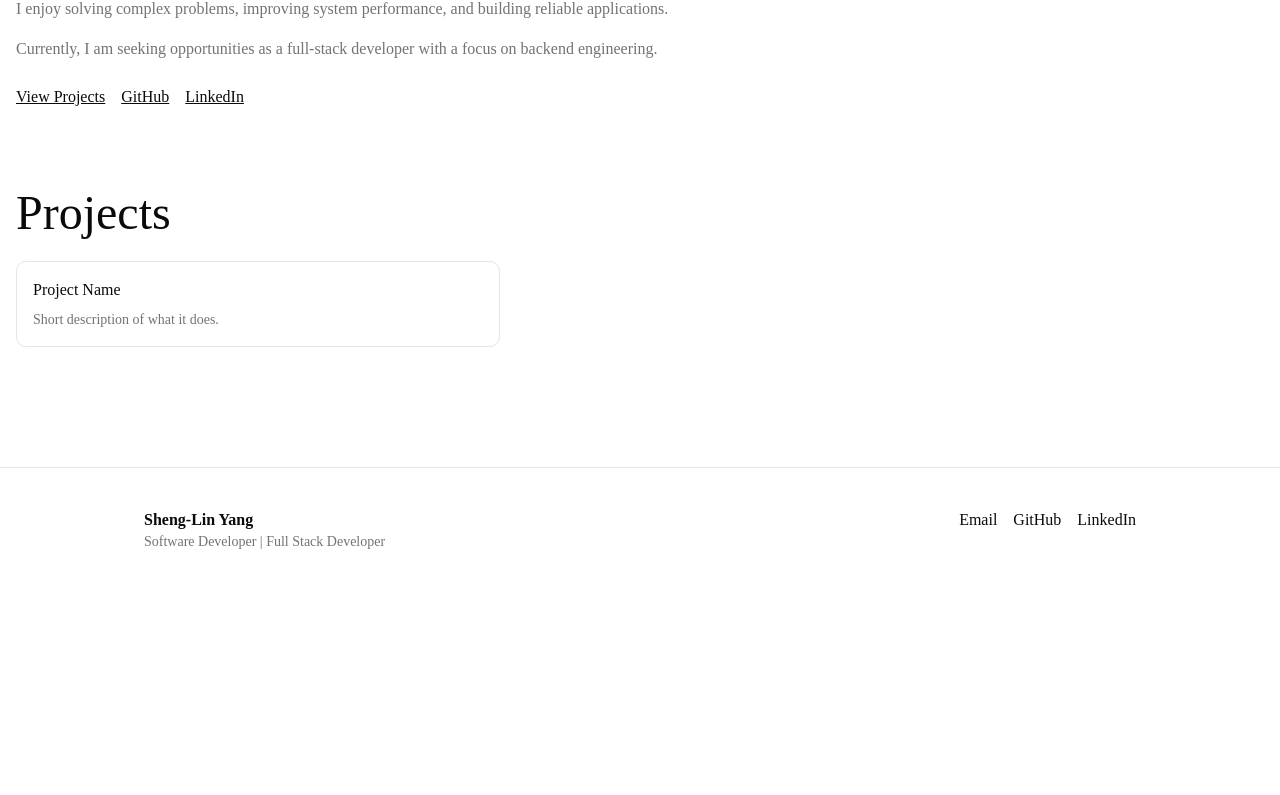
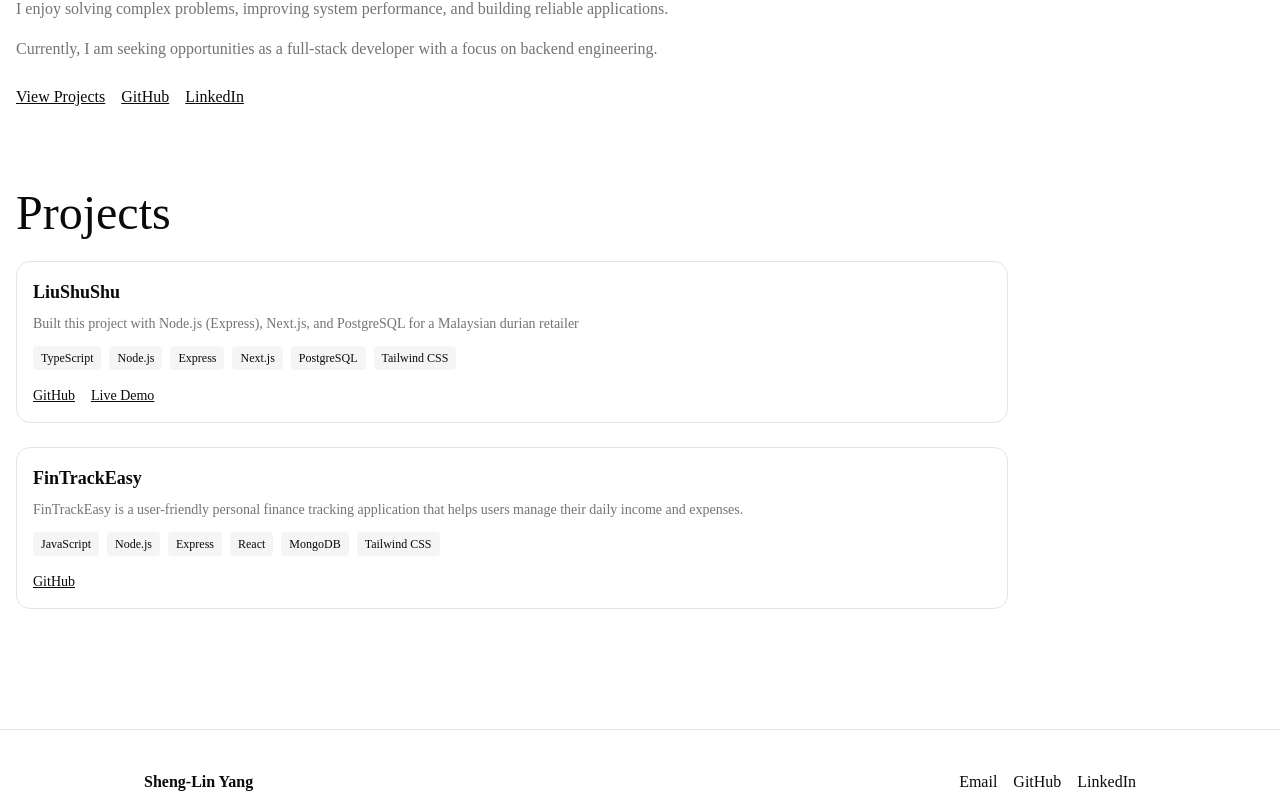
Before and after one commit to slyang08/yang-dev, a Next.js app: page / in a window 1280 px wide. Shown: the part 568-1363 px from the top of the page. Before the commit the page ends 1160 px from the top, so only its background shows below. Built offline with nearby package versions, Linux system fonts and the light colour scheme.

Commit message:
feat: add dynamic projects for portfolio (#13)

```diff
--- /dev/null
+++ b/src/features/projects/ProjectCard.tsx
@@ -0,0 +1,38 @@
+// src/features/projects/ProjectCard.tsx
+import Image from "next/image";
+import type { Project } from "./projects.data";
+
+export function ProjectCard({ name, description, image, github, demo, tags }: Project) {
+  return (
+    <div className="rounded-xl border p-4 transition hover:shadow-lg">
+      {image && <Image src={image} alt={name} className="mb-3 rounded-md" />}
+
+      <h3 className="text-lg font-semibold">{name}</h3>
+
+      <p className="text-muted-foreground mt-2 text-sm">{description}</p>
+
+      {tags && (
+        <div className="mt-3 flex flex-wrap gap-2">
+          {tags.map((tag) => (
+            <span key={tag} className="bg-muted rounded px-2 py-1 text-xs">
+              {tag}
+            </span>
+          ))}
+        </div>
+      )}
+
+      <div className="mt-4 flex gap-4 text-sm">
+        {github && (
+          <a href={github} target="_blank" className="underline">
+            GitHub
+          </a>
+        )}
+        {demo && (
+          <a href={demo} target="_blank" className="underline">
+            Live Demo
+          </a>
+        )}
+      </div>
+    </div>
+  );
+}
--- a/src/features/projects/Projects.tsx
+++ b/src/features/projects/Projects.tsx
@@ -1,15 +1,16 @@
 // src/features/projects/Projects.tsx
+import { ProjectCard } from "./ProjectCard";
+import { projects } from "./projects.data";
 
 export function Projects() {
   return (
     <>
       <h1 className="text-5xl">Projects</h1>
 
-      <div className="mt-6 grid gap-6 md:grid-cols-2">
-        <div className="rounded-lg border p-4">
-          <h3 className="font-medium">Project Name</h3>
-          <p className="text-muted-foreground mt-2 text-sm">Short description of what it does.</p>
-        </div>
+      <div className="mt-6 flex flex-col gap-6">
+        {projects.map((project) => (
+          <ProjectCard key={project.id} {...project} />
+        ))}
       </div>
     </>
   );
--- /dev/null
+++ b/src/features/projects/projects.data.ts
@@ -0,0 +1,32 @@
+// src/features/projects/projects.data.ts
+
+export type Project = {
+  id: string;
+  name: string;
+  description: string;
+  image?: string;
+  github: string;
+  demo?: string;
+  tags?: string[];
+};
+
+export const projects: Project[] = [
+  {
+    id: "liushushu",
+    name: "LiuShuShu",
+    description:
+      "Built this project with Node.js (Express), Next.js, and PostgreSQL for a Malaysian durian retailer",
+    // image: "/projects/portfolio.png",
+    github: "https://github.com/slyang08/LiuShuShu",
+    demo: "https://liushushu.onrender.com",
+    tags: ["TypeScript", "Node.js", "Express", "Next.js", "PostgreSQL", "Tailwind CSS"],
+  },
+  {
+    id: "fintrackeasy",
+    name: "FinTrackEasy",
+    description:
+      "FinTrackEasy is a user-friendly personal finance tracking application that helps users manage their daily income and expenses.",
+    github: "https://github.com/Project-Implementation-PRJ666/FinTrackEasy",
+    tags: ["JavaScript", "Node.js", "Express", "React", "MongoDB", "Tailwind CSS"],
+  },
+];
```
Also changed, not shown: 1 other file (tests, documents, lock files or other folders).
